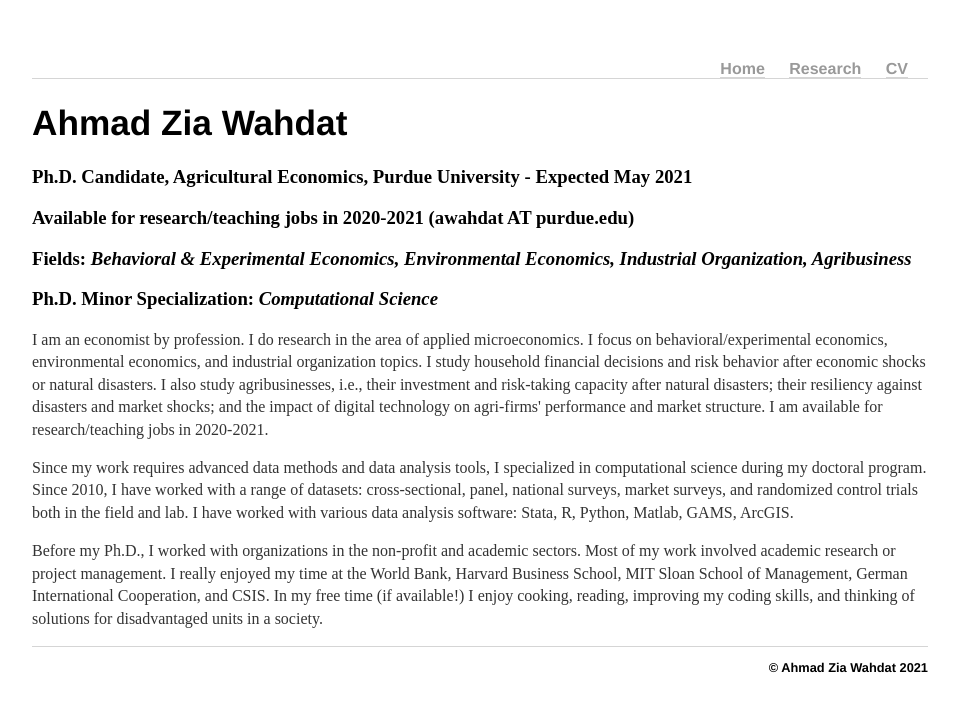
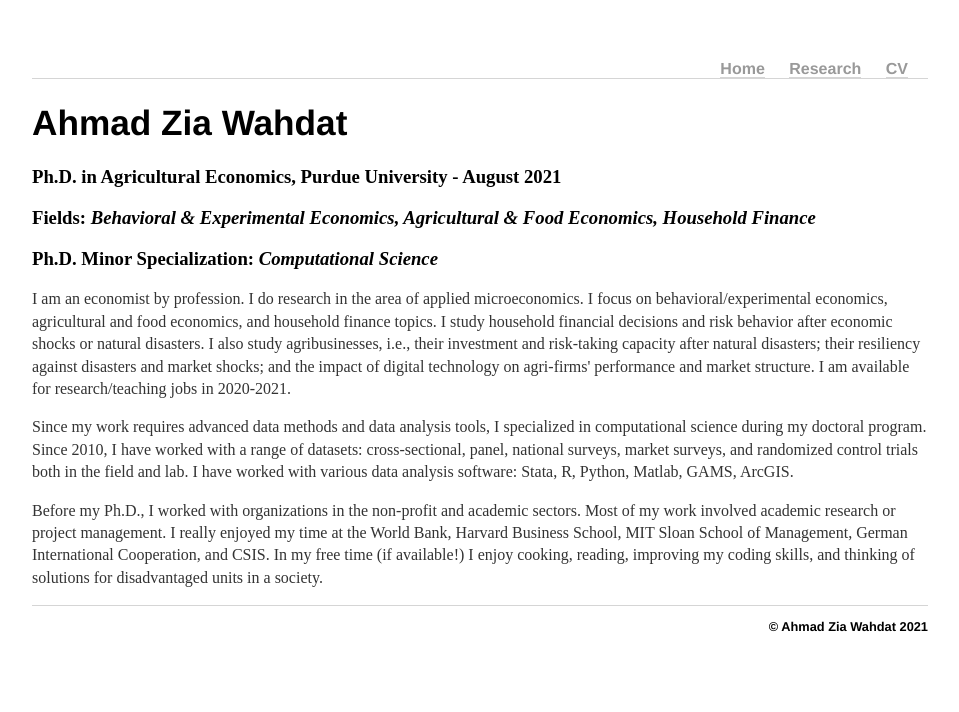
Before and after one commit to awahdat/webpage, a Jekyll site: the page built from index.html, in a window 1280 px wide. Shown: the top 712 px of the page, without its empty margins (160-1119 px from the left). Built offline with Jekyll 4.4.1, drawn with Linux system fonts in a browser that asks for light colours.

Commit message:
Update index.html

```diff
--- a/index.html
+++ b/index.html
@@ -4,13 +4,13 @@ title: Ahmad Zia Wahdat
 ---
 <div class="blurb">
 	<h1>Ahmad Zia Wahdat</h1>
-			<h3>Ph.D. Candidate, Agricultural Economics, Purdue University - Expected May 2021</h3>
-			<h3>Available for research/teaching jobs in 2020-2021 (awahdat AT purdue.edu)</h3>
-			<h3>Fields: <em>Behavioral & Experimental Economics, Environmental Economics, Industrial Organization, Agribusiness</em></h3>
+			<h3>Ph.D. in Agricultural Economics, Purdue University - August 2021</h3>
+			<!-- <h3>Available for research/teaching jobs in 2020-2021 (awahdat AT purdue.edu)</h3> -->
+			<h3>Fields: <em>Behavioral & Experimental Economics, Agricultural & Food Economics, Household Finance</em></h3>
 			<h3>Ph.D. Minor Specialization: <em>Computational Science</em></h3>
 
 	<p>I am an economist by profession. I do research in the area of applied microeconomics. I focus on behavioral/experimental
-	economics, environmental economics, and industrial organization topics.
+	economics, agricultural and food economics, and household finance topics.
         I study household financial decisions and risk behavior after economic shocks or natural disasters.
         I also study agribusinesses, i.e., their investment and risk-taking capacity after natural disasters; their resiliency against disasters and market shocks;
         and the impact of digital technology on agri-firms' performance and market structure. I am available for research/teaching jobs in 2020-2021.</p>
```
